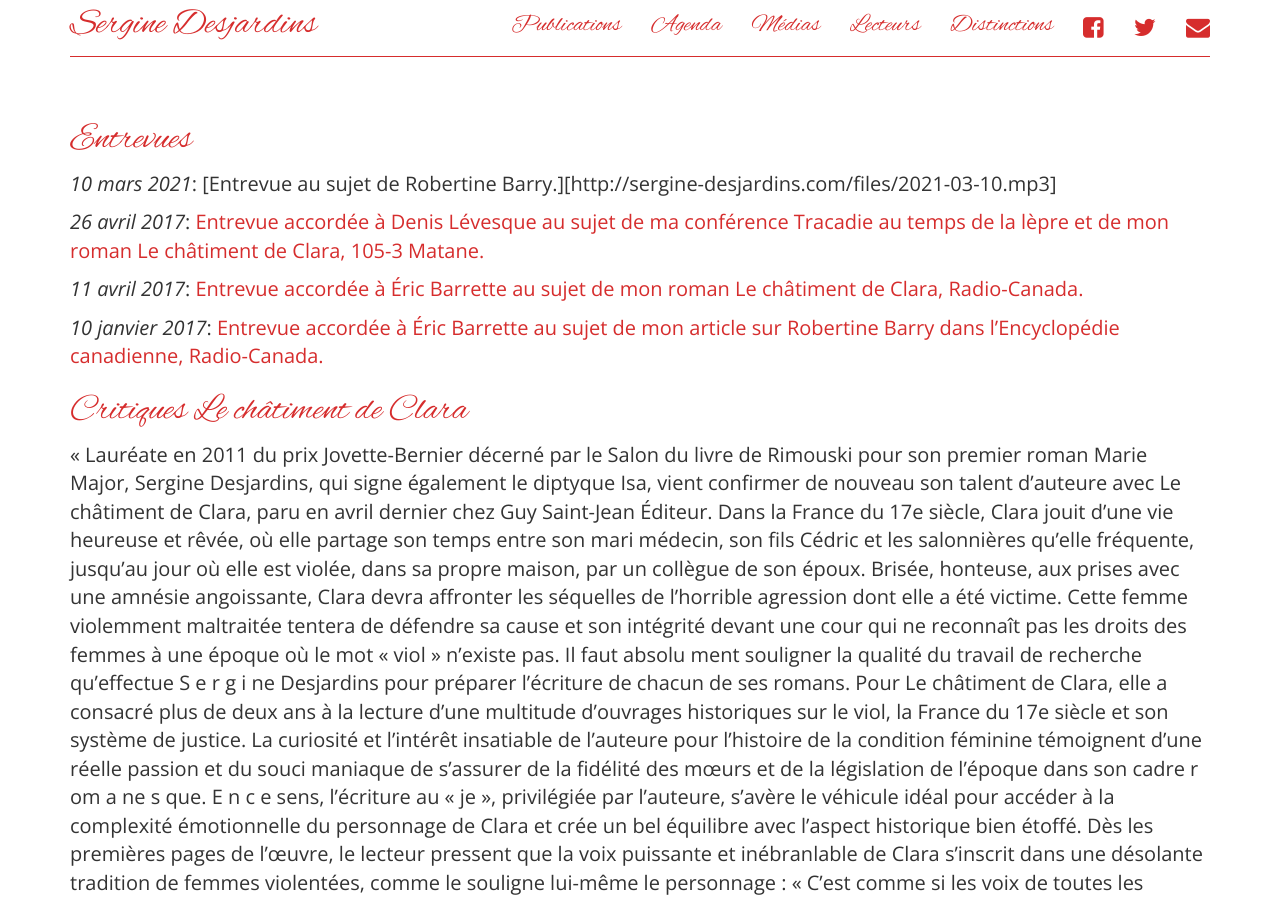
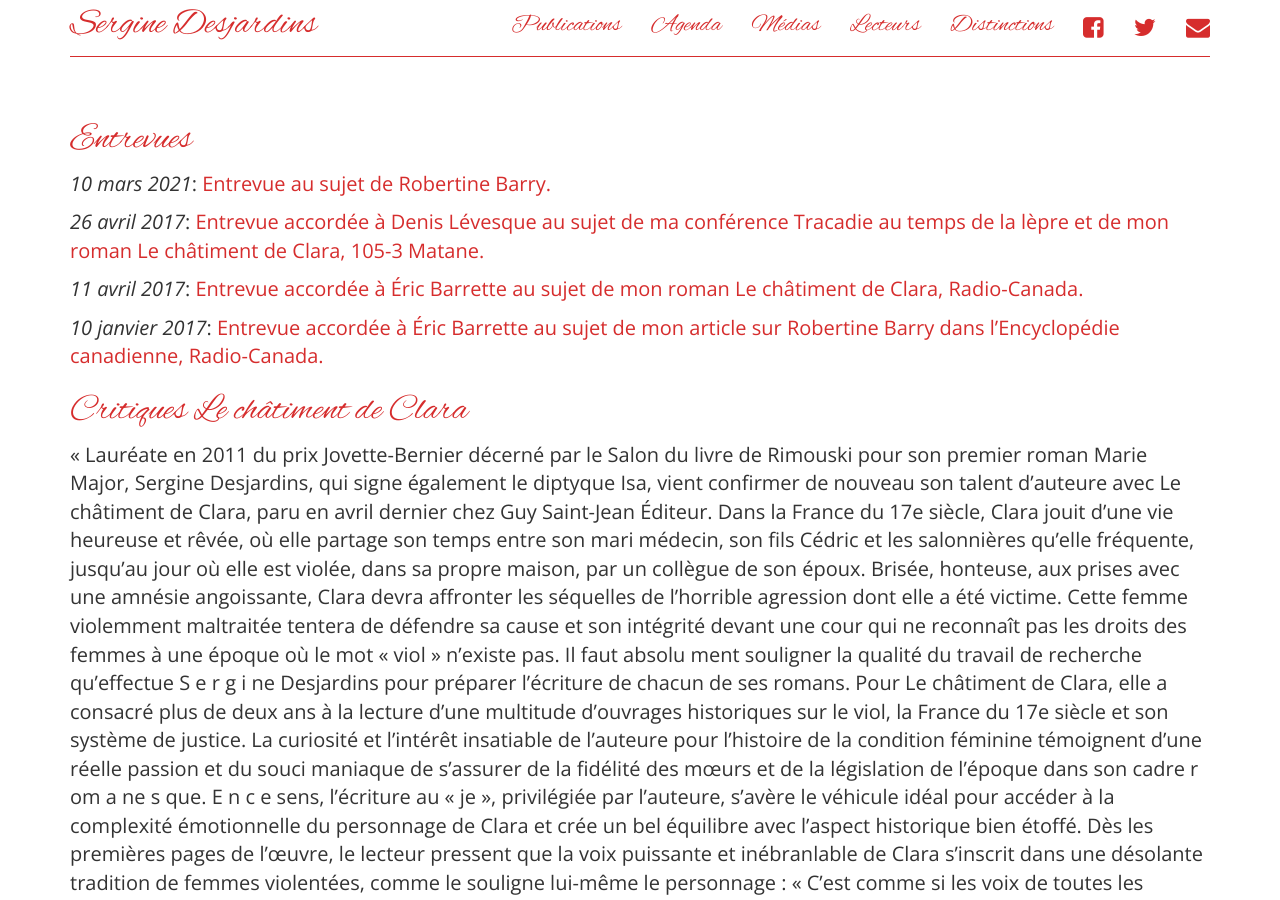
Before and after one commit to serginedesjardins/serginedesjardins.github.io, a Jekyll site: the page built from medias.md, in a window 1280 px wide and 900 px high. Built offline with Jekyll 4.4.1, drawn with Linux system fonts in a browser that asks for light colours; nearby versions of some CDN libraries.

Commit message:
Update medias.md

```diff
--- a/medias.md
+++ b/medias.md
@@ -6,7 +6,7 @@ permalink: /medias/
 
 # Entrevues
 
-*10 mars 2021*: [Entrevue au sujet de Robertine Barry.][http://sergine-desjardins.com/files/2021-03-10.mp3]
+*10 mars 2021*: [Entrevue au sujet de Robertine Barry.](http://sergine-desjardins.com/files/2021-03-10.mp3)
 
 *26 avril 2017*: [Entrevue accordée à Denis Lévesque au sujet de ma conférence Tracadie au temps de la lèpre et de mon roman Le châtiment de Clara, 105-3 Matane.](http://sergine-desjardins.com/files/2017-entrevue.mp3)
 
```
